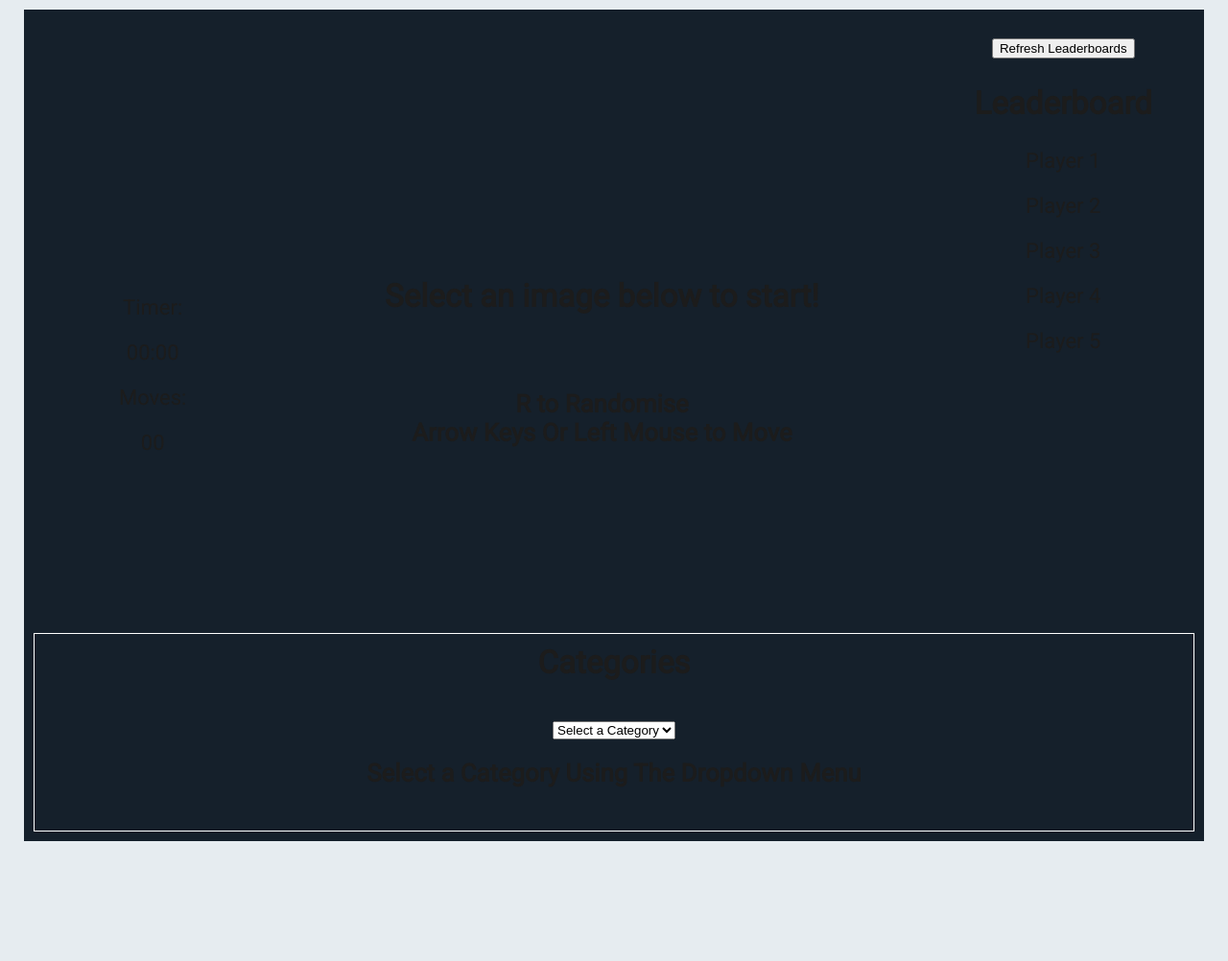
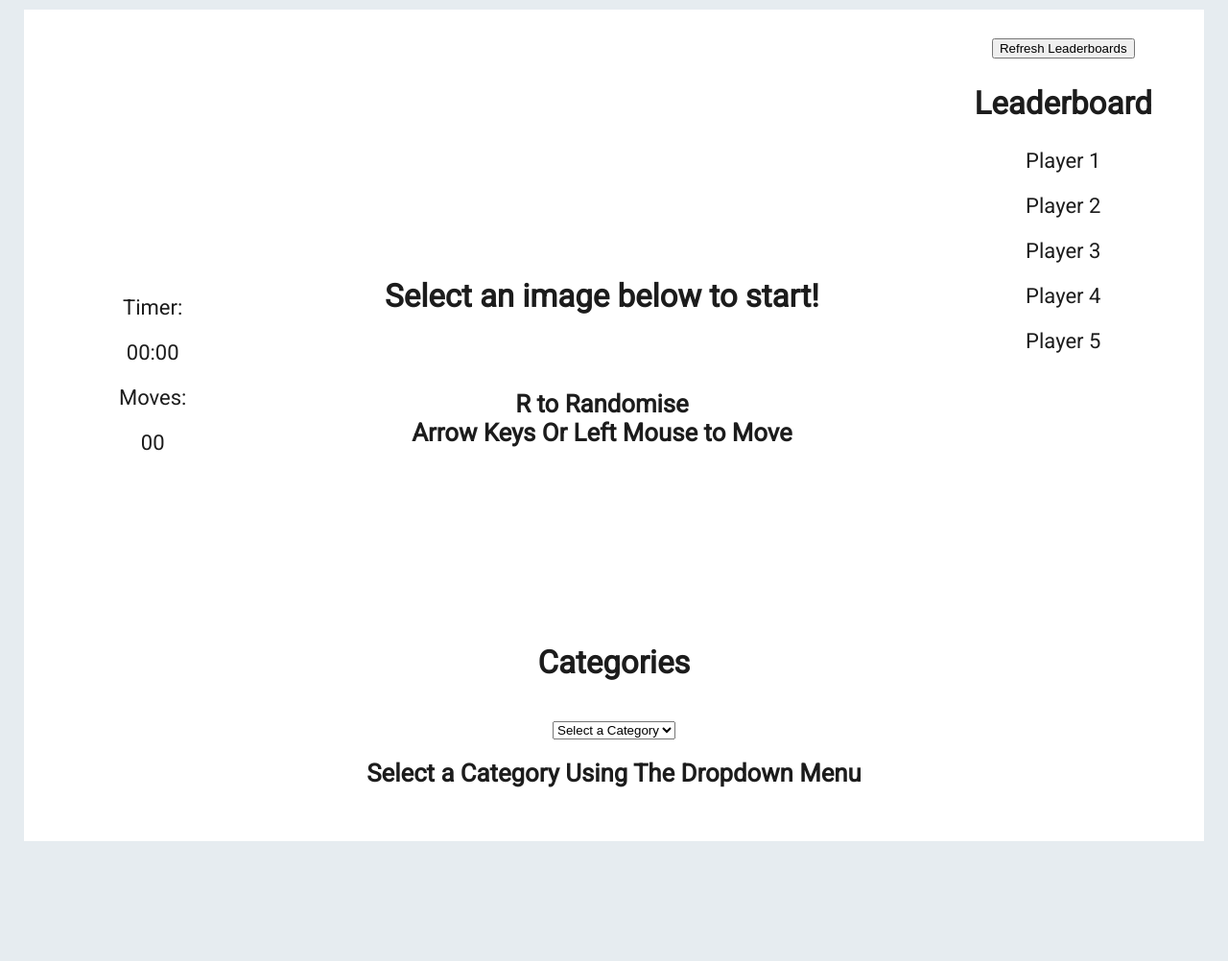
Before and after one commit to SlidingTile/SlidingTileRep, a PHP site: page /code/production/index.html in a window 1280 px wide. Shown: the part 215-1217 px from the top of the page at 96% size. Run offline with PHP 8.4, Linux system fonts and the light colour scheme; some libraries are stand-ins or nearby versions.

Commit message:
Update defaultStyle.css

```diff
--- a/code/production/css/defaultStyle.css
+++ b/code/production/css/defaultStyle.css
@@ -59,7 +59,7 @@ a:hover {
 
 #mainContent {
 	padding: 10px;
-	background-color: #15202B;
+	background-color: #FFF;
 	margin-top: 10px;
 	display: flex;
 	justify-content: space-around;
@@ -67,7 +67,7 @@ a:hover {
 }
 
 #mainContent.dark {
-    	background-color: #1C1C1C;
+    	background-color: #15202B;
 }
 
 #leftSideBar {
```
